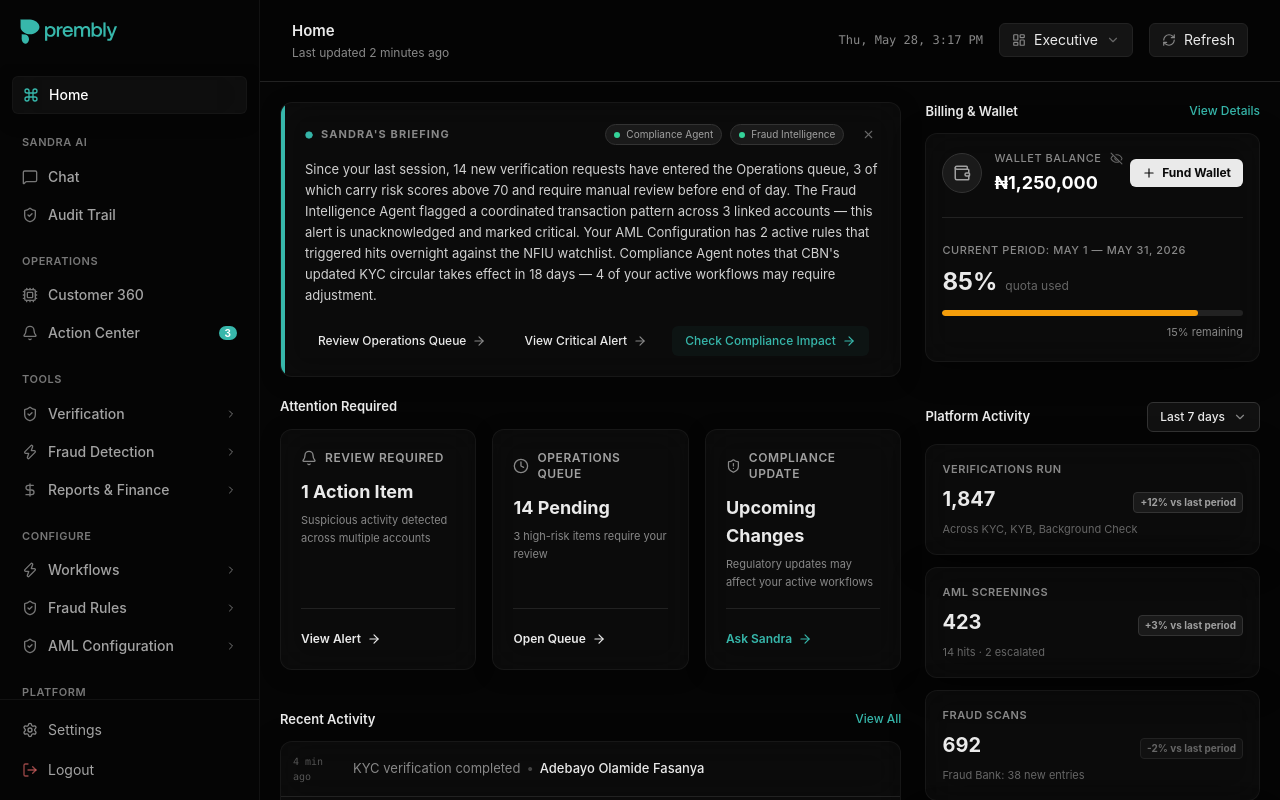
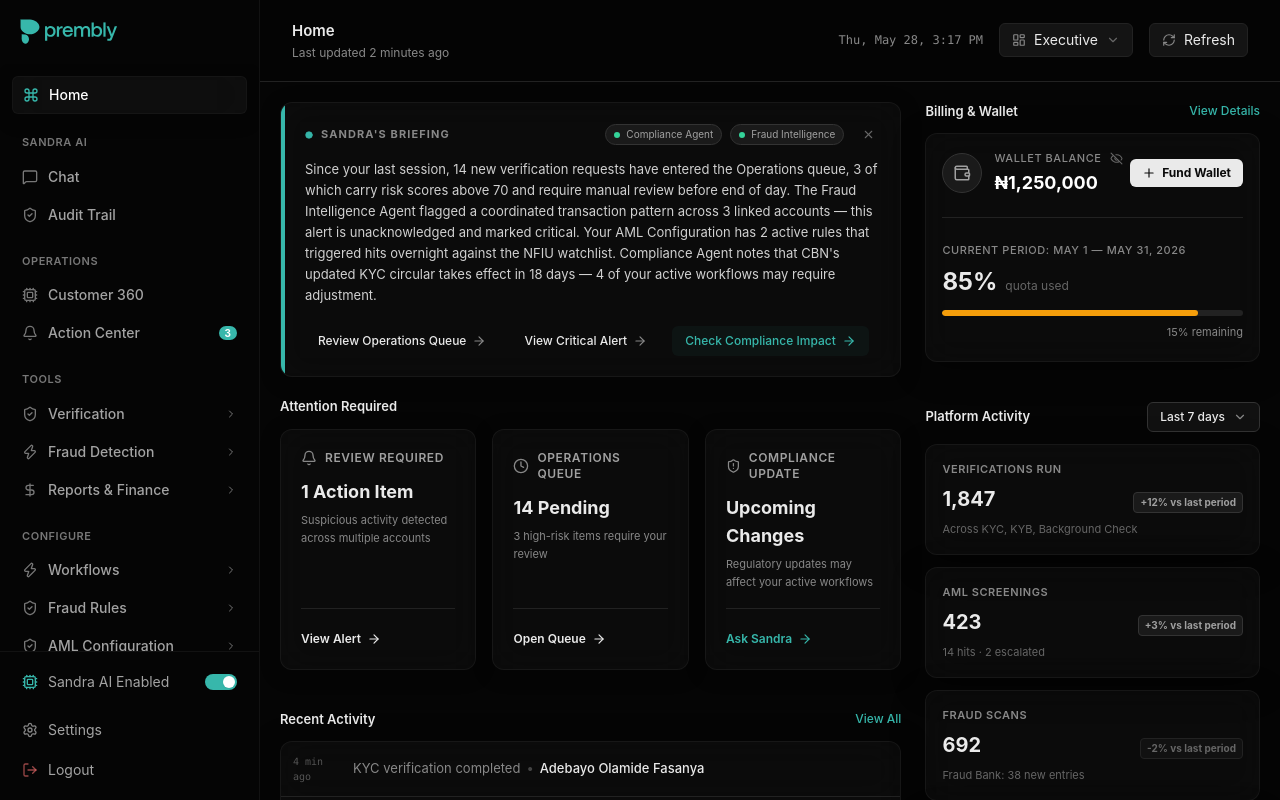
Before and after one commit to adetuyiTolu/Sandra, a Next.js app: page /home in a window 1280 px wide. Built offline with nearby package versions, Linux system fonts and the light colour scheme.

Commit message:
Update Sidebar.tsx

```diff
--- a/components/layout/Sidebar.tsx
+++ b/components/layout/Sidebar.tsx
@@ -159,6 +159,7 @@ export function Sidebar() {
   const router = useRouter()
   const [openCategories, setOpenCategories] = useState<Set<string>>(new Set())
   const [isMobileOpen, setIsMobileOpen] = useState(false)
+  const [sandraEnabled, setSandraEnabled] = useState(true)
 
   useEffect(() => {
     const handleToggle = () => setIsMobileOpen(prev => !prev)
@@ -348,7 +349,9 @@ export function Sidebar() {
       </div>
 
       <div className="flex-1 overflow-y-auto sidebar-scrollbar px-3 py-3 flex flex-col gap-1">
-        {navSections.map((section, idx) => (
+        {navSections
+          .filter(section => sandraEnabled || section.title !== "SANDRA AI")
+          .map((section, idx) => (
           <div key={idx} className={cn("flex flex-col gap-1", idx > 0 && section.title ? "mt-4" : "")}>
             {section.title && (
               <div className="px-2.5 mb-1 text-[11px] font-semibold text-[#777] uppercase tracking-wider">
@@ -356,13 +359,30 @@ export function Sidebar() {
               </div>
             )}
             <div className="flex flex-col gap-0.5">
-               {section.items.map(item => renderNavItem(item))}
+               {section.items.map(item => {
+                 const currentItem = (!sandraEnabled && item.label === "Action Center")
+                   ? { ...item, label: "Case Management" }
+                   : item;
+                 return renderNavItem(currentItem);
+               })}
             </div>
           </div>
         ))}
       </div>
 
       <div className="px-3 py-3 border-t border-white/5 flex flex-col gap-1">
+        <button
+          onClick={() => setSandraEnabled(!sandraEnabled)}
+          className="flex items-center justify-between px-2.5 py-2 text-[#a3a3a3] hover:text-white hover:bg-white/5 rounded-md transition-colors w-full text-sm mb-2"
+        >
+          <div className="flex items-center gap-2.5">
+            <Cpu size={16} className={sandraEnabled ? "text-[#37b7ab]" : "text-[#858585]"} />
+            <span>Sandra AI Enabled</span>
+          </div>
+          <div className={cn("w-8 h-4 rounded-full flex items-center p-0.5 transition-colors shrink-0", sandraEnabled ? "bg-[#37b7ab]" : "bg-[#333]")}>
+            <div className={cn("w-3 h-3 bg-white rounded-full transition-transform shadow-sm", sandraEnabled ? "translate-x-4" : "translate-x-0")} />
+          </div>
+        </button>
         <button className="flex items-center gap-2.5 px-2.5 py-2 text-[#a3a3a3] hover:text-white hover:bg-white/5 rounded-md transition-colors w-full text-sm">
           <Settings size={16} className="text-[#858585]" />
           <span>Settings</span>
```
